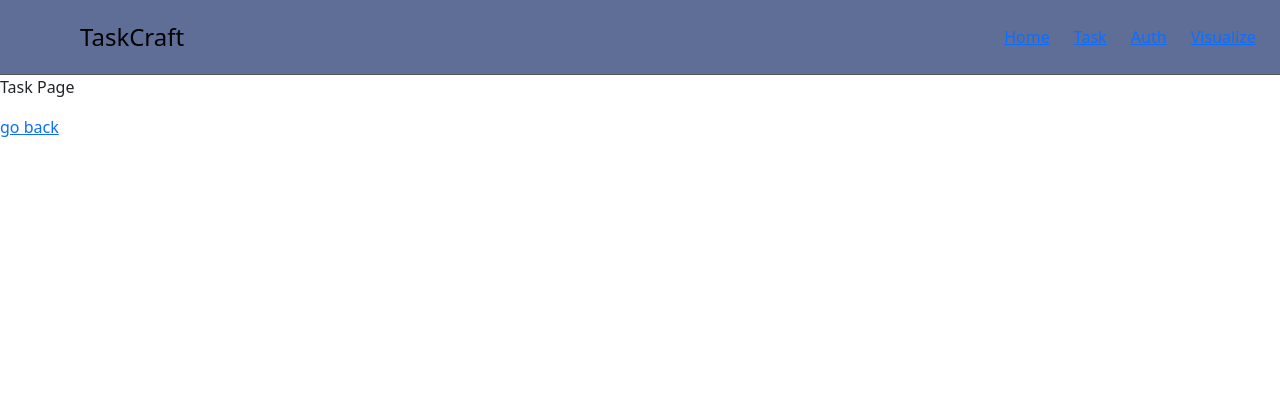
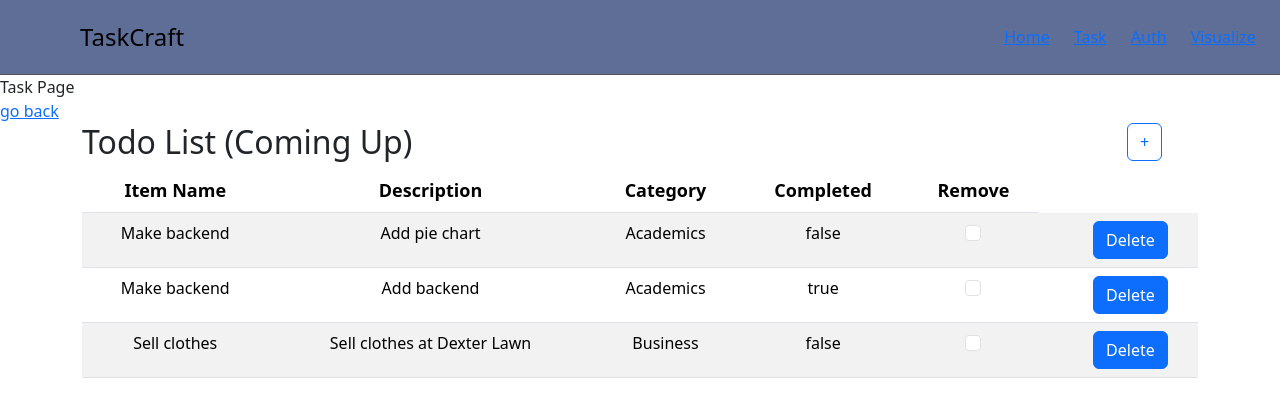
Before and after one commit to Tylermhh/404-day-visualizer-app, a React (Create React App) app in the folder packages/react-frontend/: page /task in a window 1280 px wide. Shown: the top 416 px of the page. Built offline with nearby package versions, Linux system fonts and the light colour scheme.

Commit message:
feat: create task table component that takes in list of ITasks as props

```diff
--- a/packages/react-frontend/src/components/Table/TaskTable.tsx
+++ b/packages/react-frontend/src/components/Table/TaskTable.tsx
@@ -1,100 +1,70 @@
-import React from 'react';
+import React from "react";
 import styles from "./Table.module.css";
-import { Button, Col, Form, Row, Table} from 'react-bootstrap';
-import {Task} from "./../../types/types";
+import { Button, Col, Form, Row, Table, Container } from "react-bootstrap";
+import { ITask } from "./../../types/types";
 
+function TaskTable(params: { tasks: ITask[] }) {
+  let tasks = params.tasks;
   const TableTitle: React.FC<{}> = () => {
     return (
       <div>
         <Row>
           <Col sm={11}>
-            <h2>
-              Todo List (Coming Up)
-            </h2>
+            <h2>Todo List (Coming Up)</h2>
           </Col>
           <Col sm={1}>
-            <Button variant="outline-primary">
-              +
-            </Button>
+            <Button variant="outline-primary">+</Button>
           </Col>
         </Row>
       </div>
-    )
-  }
+    );
+  };
 
-const TableHeader: React.FC<{}> = () => {
-    return (
-      <div>
-        <thead>
-          <tr>
-            <th>Item Name</th>
-            <th>Description</th>
-            <th>Priority</th>
-            <th>Category</th>
-            <th>Completed</th>
-            <th>Deadline</th>
-            <th>Remove</th>
-          </tr>
-        </thead>
-      </div>
-    )
-  }
-
-
-const TableBody: React.FC<{taskData : Task[]}> = ({taskData}) => {
-    const rows = taskData.map((row: any, index: any) => {
+  const TableBody: React.FC<{ tasks: ITask[] }> = ({ tasks }) => {
+    const rows = tasks.map((row: any, index: any) => {
       return (
         <tr>
-            <td>{row.item_name}</td>
+          <td>{row.name}</td>
           <td>{row.description}</td>
-            <td>{row.priority}</td>
           <td>{row.category}</td>
+          <td>{row.done.toString()}</td>
           <td>
             <Form>
-                <Form.Check
-                  type={'checkbox'}
-                  id={'compelted'}
-                />
+              <Form.Check type={"checkbox"} id={"compelted"} />
             </Form>
           </td>
           <td>{row.deadline}</td>
           <td>
-            <Button>
-              Delete
-            </Button>
+            <Button>Delete</Button>
           </td>
         </tr>
       );
     });
 
     return (
-        <div className = {styles['table-responsive']}>
+      <div className={styles["table-responsive"]}>
         <Table striped hover>
           <thead>
             <tr>
               <th>Item Name</th>
+              <th>Description</th>
               <th>Category</th>
               <th>Completed</th>
               <th>Remove</th>
             </tr>
           </thead>
-            <tbody>
-              { rows }
-            </tbody>
+          <tbody>{rows}</tbody>
         </Table>
       </div>
     );
+  };
+
+  return (
+    <Container>
+      <TableTitle />
+      <TableBody tasks={tasks} />
+    </Container>
+  );
 }
 
-  const TaskTable: React.FC<{taskData : Task[]}> = (input) => {
-    return (
-      <div>
-        <TableTitle />
-        <TableBody
-          taskData = {input.taskData}
-        />
-      </div>
-    )
-  }
-
-  export default TaskTable
+export default TaskTable;
--- a/packages/react-frontend/src/components/TaskPage.tsx
+++ b/packages/react-frontend/src/components/TaskPage.tsx
@@ -1,29 +1,77 @@
-import React from 'react';
-import { Link } from 'react-router-dom';
+import React from "react";
+import { Link } from "react-router-dom";
 import Navbar from "./Nav/Nav";
+import TaskTable from "./Table/TaskTable";
 
-import { CompletedTasks } from "./../types/types";
+import { ITask, IDateEntry } from "./../types/types";
 
-
-let tempTasks: CompletedTasks[] = [
-  { item_name: "Make Frontend", description: "Add pie chart", start_date:  new Date("2024-01-16"), complete_date:  new Date("2024-01-21"), category: "Academics", time_spent: "7hrs"},
-  { item_name: "Make Frontend", description: "Add pie chart", start_date:  new Date("2024-01-16"), complete_date:  new Date("2024-01-21"), category: "Academics", time_spent: "7hrs"},
-  { item_name: "Make Frontend", description: "Add pie chart", start_date:  new Date("2024-01-16"), complete_date:  new Date("2024-01-21"), category: "Academics", time_spent: "7hrs"},
-  { item_name: "Make Frontend", description: "Add pie chart", start_date:  new Date("2024-01-16"), complete_date:  new Date("2024-01-21"), category: "Academics", time_spent: "7hrs"},
-  { item_name: "Make Frontend", description: "Add pie chart", start_date:  new Date("2024-01-16"), complete_date:  new Date("2024-01-21"), category: "Academics", time_spent: "7hrs"},
-  { item_name: "Make Frontend", description: "Add pie chart", start_date:  new Date("2024-01-16"), complete_date:  new Date("2024-01-21"), category: "Academics", time_spent: "7hrs"},
-  { item_name: "Make Frontend", description: "Add pie chart", start_date:  new Date("2024-01-16"), complete_date:  new Date("2024-01-21"), category: "Academics", time_spent: "7hrs"},
+let tempTasks: ITask[] = [
+  {
+    _id: "tempID100",
+    name: "Make backend",
+    userID: "Johnny123",
+    description: "Add pie chart",
+    createdAt: new Date("2024-01-16"),
+    datesUpdated: [
+      {
+        date: new Date("2024-01-16"),
+        hours: 0,
+      },
+      {
+        date: new Date("2024-01-18"),
+        hours: 7,
+      },
+      {
+        date: new Date("2024-01-20"),
+        hours: 3,
+      },
+    ],
+    category: "Academics",
+    done: false,
+  },
+  {
+    _id: "tempID200",
+    name: "Make backend",
+    userID: "Maxwell Smooth",
+    description: "Add backend",
+    createdAt: new Date("2024-01-14"),
+    datesUpdated: [
+      {
+        date: new Date("2024-01-14"),
+        hours: 0,
+      },
+      {
+        date: new Date("2024-01-18"),
+        hours: 1,
+      },
+    ],
+    category: "Academics",
+    done: true,
+  },
+  {
+    _id: "tempID300",
+    name: "Sell clothes",
+    userID: "Johnny123",
+    description: "Sell clothes at Dexter Lawn",
+    createdAt: new Date("2024-01-24"),
+    datesUpdated: [
+      {
+        date: new Date("2024-01-24"),
+        hours: 0,
+      },
+    ],
+    category: "Business",
+    done: false,
+  },
 ];
 
 function Task() {
   return (
     <div className="App">
       <Navbar />
-      <header className="App-header">
-        <p>Task Page</p>
-
-        <Link to="/">go back</Link>
-      </header>
+      <header className="App-header">Task Page</header>
+      <Link to="/">go back</Link>
+      <TaskTable tasks={tempTasks} />
     </div>
   );
 }
```
Also changed, not shown: packages/react-frontend/src/types/types.tsx (+18 -0 lines). Lines whose indentation alone changed are shown as unchanged.
